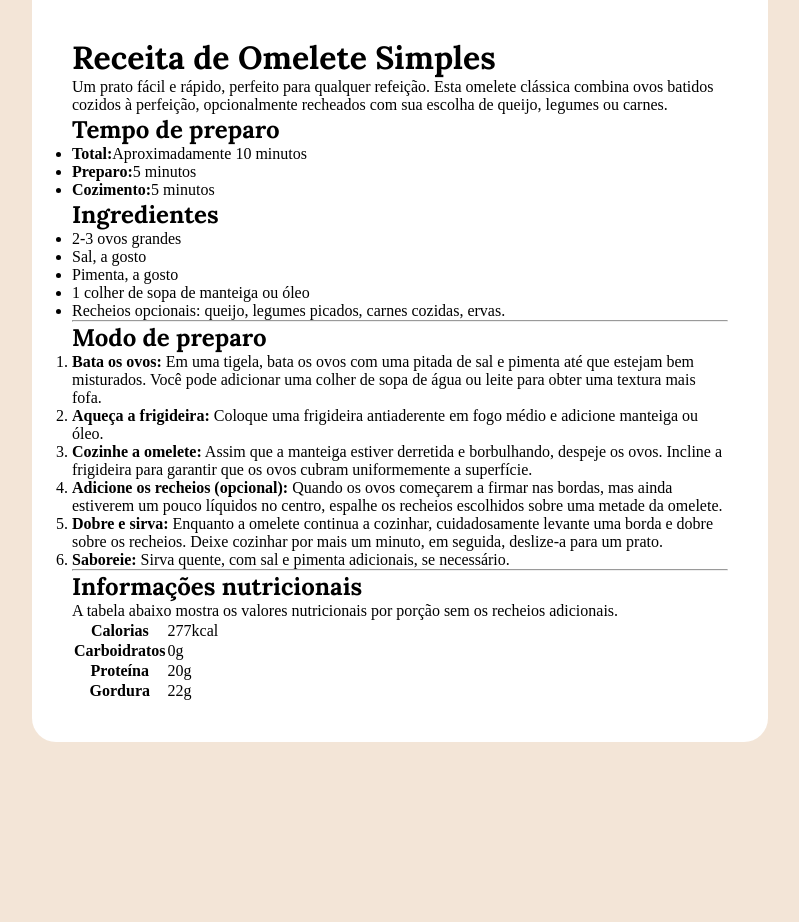
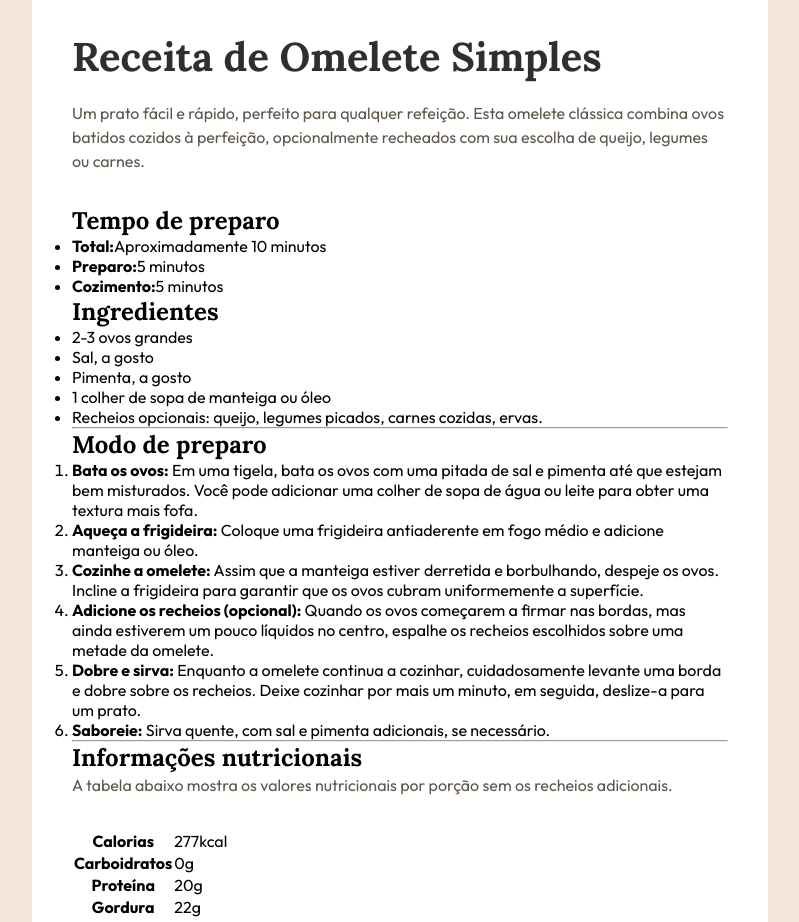
Before and after one commit to Bea-ywi/Receita, a plain HTML site: page index.html in a window 1280 px wide. Shown: the part 125-1047 px from the top of the page, without its empty margins (240-1039 px from the left). Before the commit the page ends 931 px from the top, so only its background shows below. Drawn offline with Linux system fonts and the light colour scheme.

Commit message:
quarto commit do CSS

```diff
--- a/style.css
+++ b/style.css
@@ -21,9 +21,25 @@ div img {
     width: 100%;
     border-radius: 12px;
     margin-bottom: 40px;
-
 }
 
   h1,h2 {
     font-family: 'Lora', serif;
   }
+
+  h1{
+    font-size: 40px;
+    color: #312e2c;
+    line-height: 100%;
+    margin-bottom: 24px;
+  }
+
+  p, li, th, td {
+    font-family: 'Outfit', sans-serif;
+  }
+
+  p {
+    color: #5f564d;
+    line-height: 150%;
+    margin-bottom: 32px;
+  }
```
